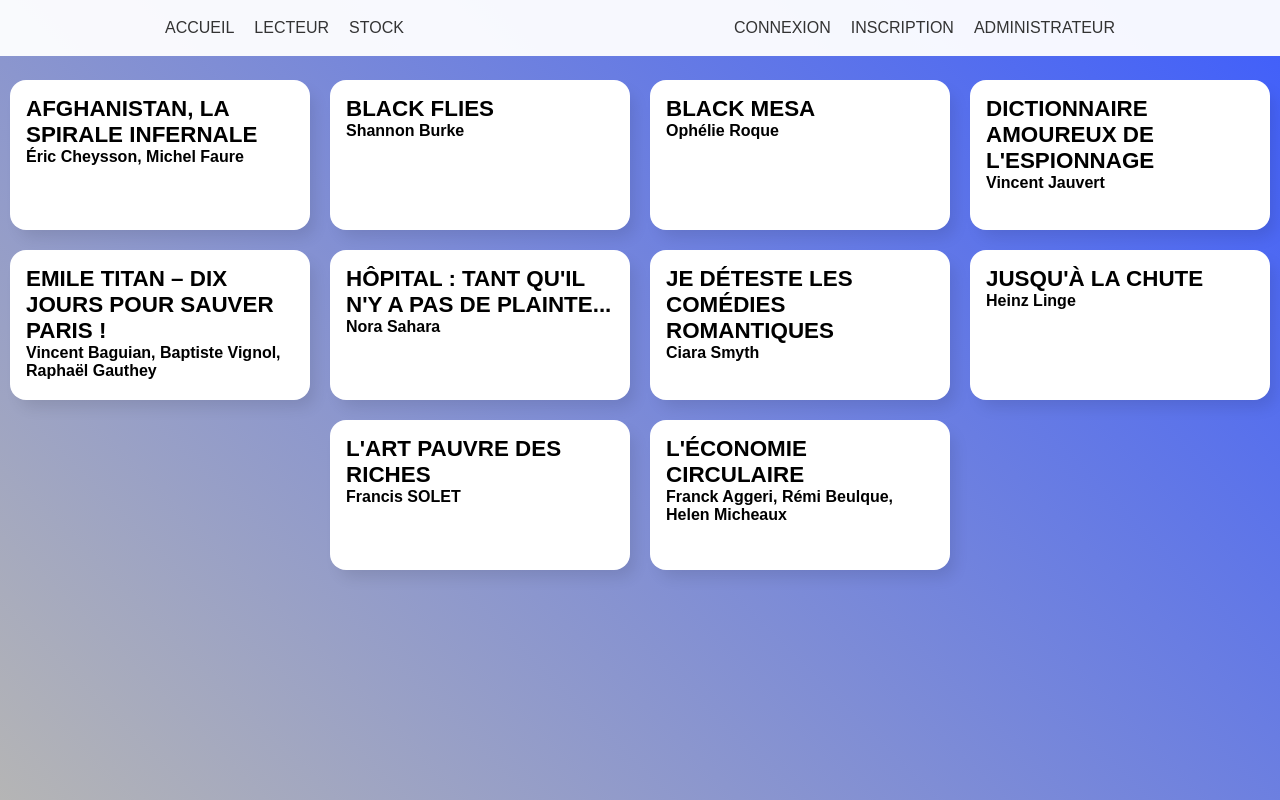
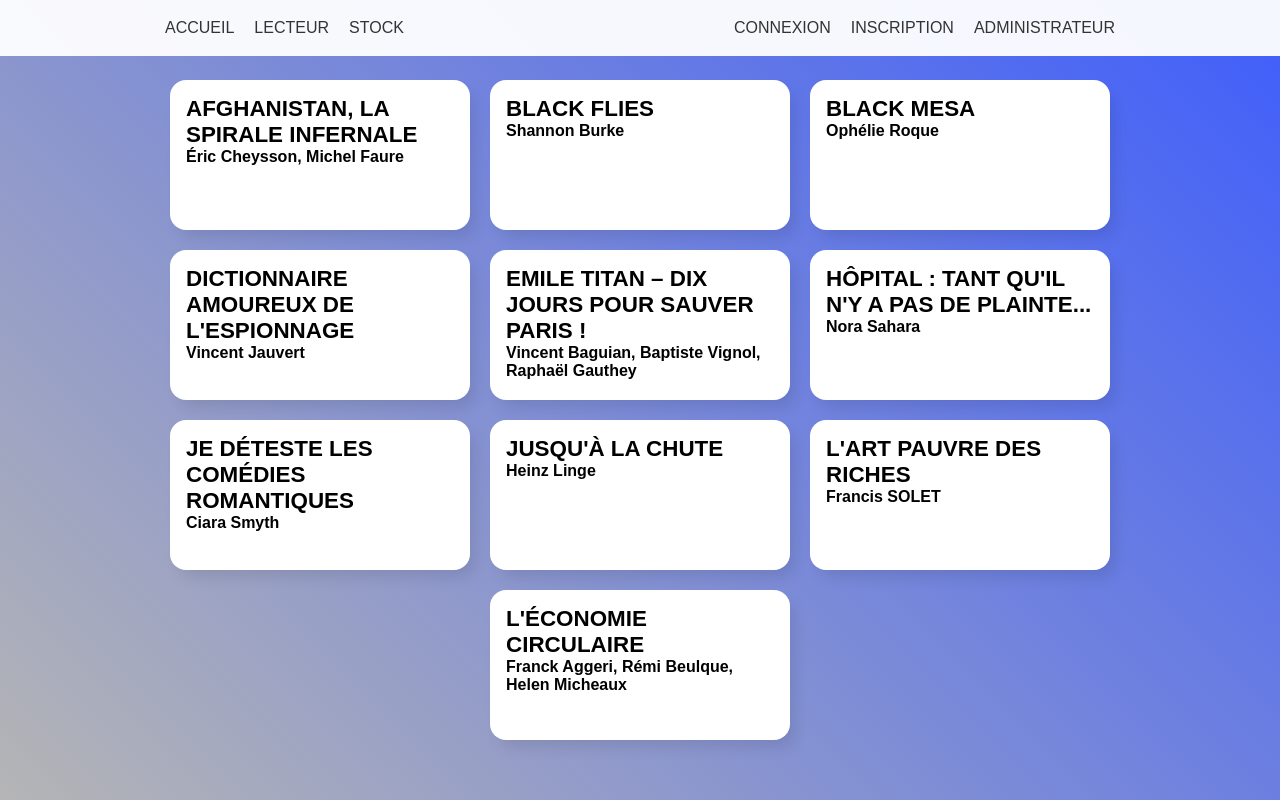
Before and after one commit to balex69/tpbibliodoran, a Next.js app: page /lecteur in a window 1280 px wide. Built offline with nearby package versions, Linux system fonts and the light colour scheme.

Commit message:
add padding to container

```diff
--- a/styles/Lecteur.module.scss
+++ b/styles/Lecteur.module.scss
@@ -4,4 +4,5 @@
   flex-wrap: wrap;
   gap: 20px;
   justify-content: center;
+  padding: 0 5vw;
 }
```
